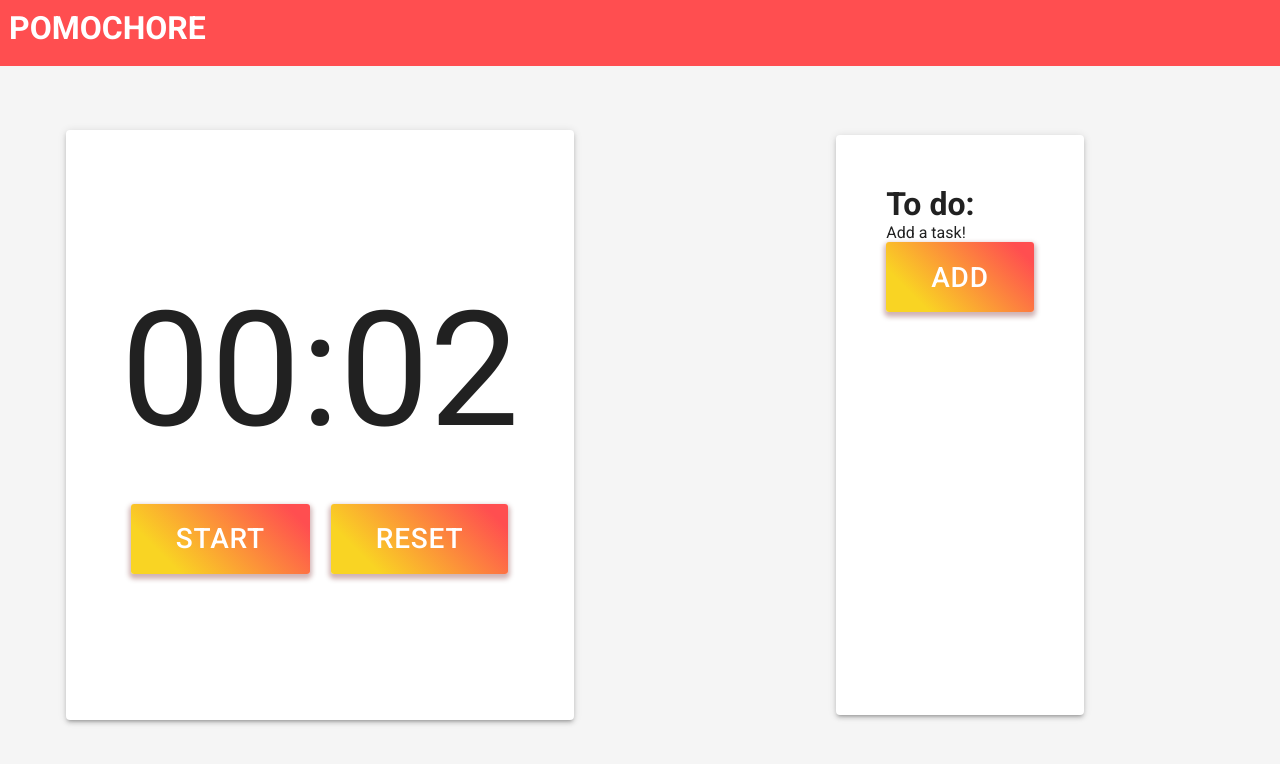
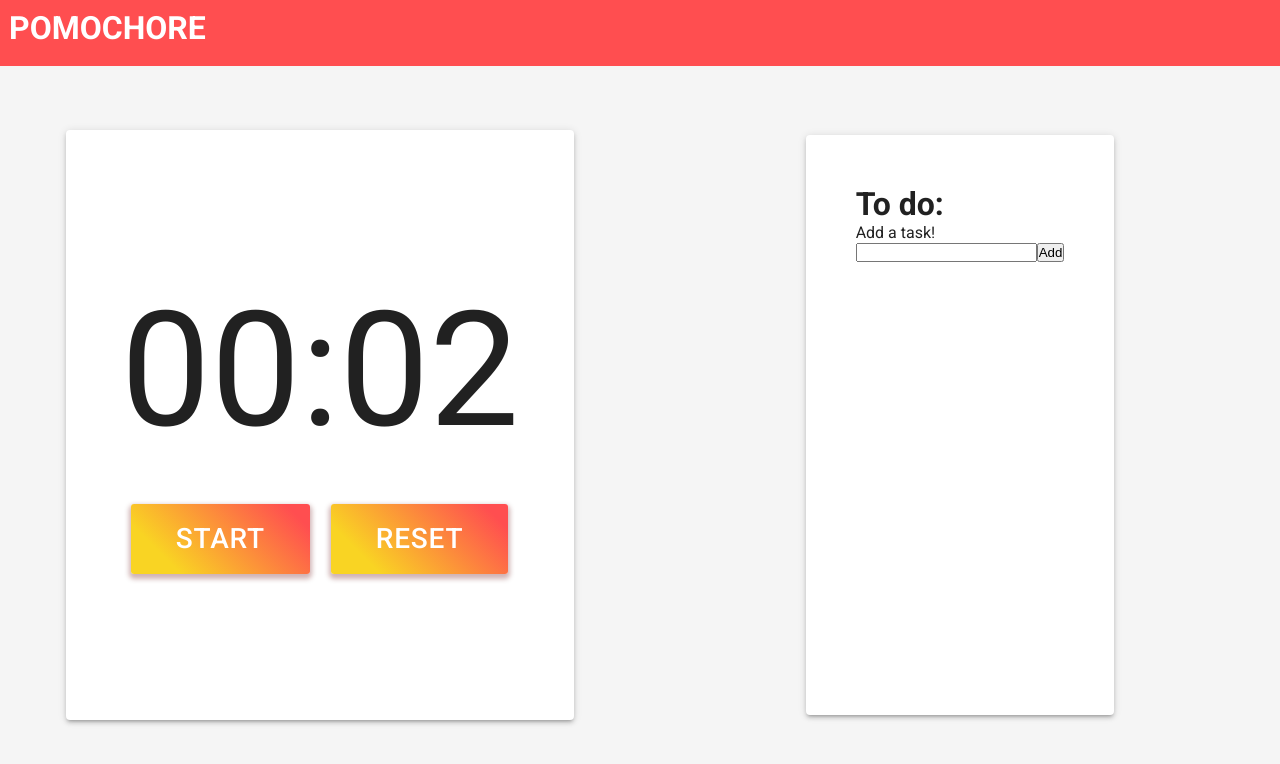
Before and after one commit to didemertens/pomodoro-app, a React (Create React App) app: page / in a window 1280 px wide. Shown: the top 764 px of the page. Built offline with nearby package versions, Linux system fonts and the light colour scheme.

Commit message:
add to do list action and reducer for adding one to do

```diff
--- a/src/actions/index.js
+++ b/src/actions/index.js
@@ -42,9 +42,10 @@ export const setBreakTime = (breakOver) => {
 }
 
 // FOR TODO LIST
-export const addToList = (todo) => {
+export const addToList = (todo, todoArray) => {
   return {
     type: 'ADD_TODO',
-    payload: todo
+    todo: todo,
+    todoArray: todoArray
   }
 }
--- a/src/components/todo/Todo.js
+++ b/src/components/todo/Todo.js
@@ -1,4 +1,5 @@
 import React from 'react'
+import ReactDOM from 'react-dom'
 import { connect } from 'react-redux'
 
 import { addToList } from '../../actions'
@@ -6,8 +7,11 @@ import { GradientButton } from '../../styles/common/gradientButton'
 
 class Todo extends React.Component {
 
-  handleAdd = () => {
-    return 'added'
+  handleSubmit = (e) => {
+    e.preventDefault()
+    const input = ReactDOM.findDOMNode(this.userEntry)
+    this.props.addToList(input.value, this.props.todoList)
+    input.value = ''
   }
 
   render() {
@@ -28,15 +32,19 @@ class Todo extends React.Component {
             </ul>
           }
         </div>
-        <GradientButton
-              size="large"
-              data-test="add-button"
-              onClick={this.handleAdd}
+        <form onSubmit={this.handleSubmit}
+          >
+          <input type="text" ref={ref => this.userEntry = ref}/>
+          <button
+            data-test="add-button"
             >
               Add
-            </GradientButton>
+          </button>
+        </form>
+
       </div>
     )
+
   }
 }
 
--- a/src/index.js
+++ b/src/index.js
@@ -1,5 +1,5 @@
-import React from 'react';
-import ReactDOM from 'react-dom';
+import React from 'react'
+import ReactDOM from 'react-dom'
 import { Provider } from 'react-redux'
 
 import App from './components/App'
--- a/src/reducers/index.js
+++ b/src/reducers/index.js
@@ -46,11 +46,17 @@ const breakOverReducer = (breakOver = false, action) => {
 }
 
 // FOR TODO
-const todoReducer = (todo = [], action) => {
+const todoReducer = (todoList = [], action) => {
   if (action.type === 'ADD_TODO') {
-    todo.push(action.payload)
+    console.log(action)
+    // console.log(todoInfo.todo)
+
+    const updatedArray = [...action.todoArray]
+    updatedArray.push(action.todo)
+    console.log(updatedArray)
+    return updatedArray
   }
-  return todo
+  return todoList
 }
 
 export default combineReducers({
```
Also changed, not shown: 1 other file (tests, documents, lock files or other folders).
